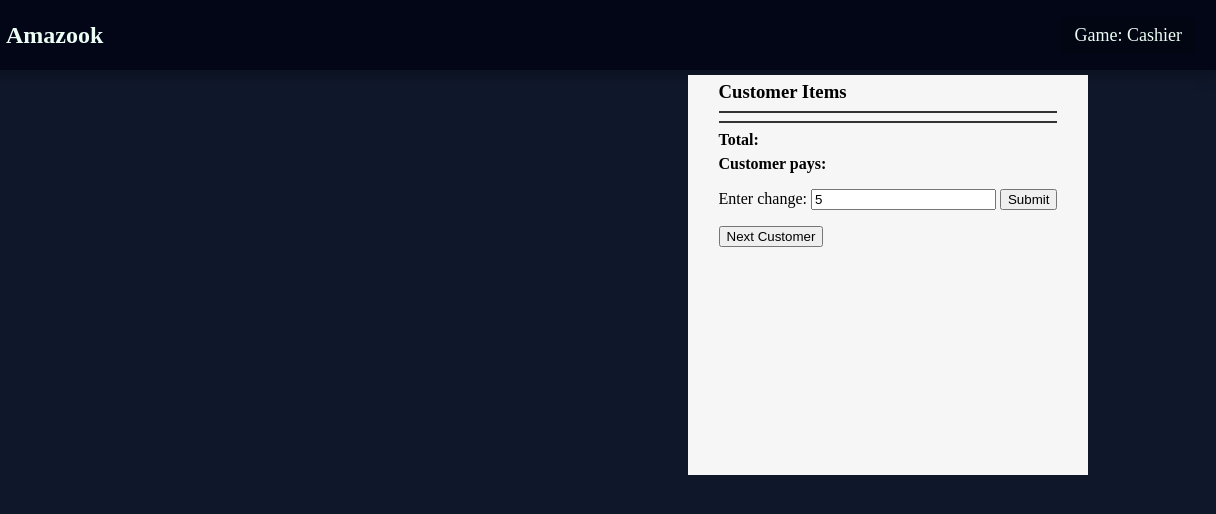
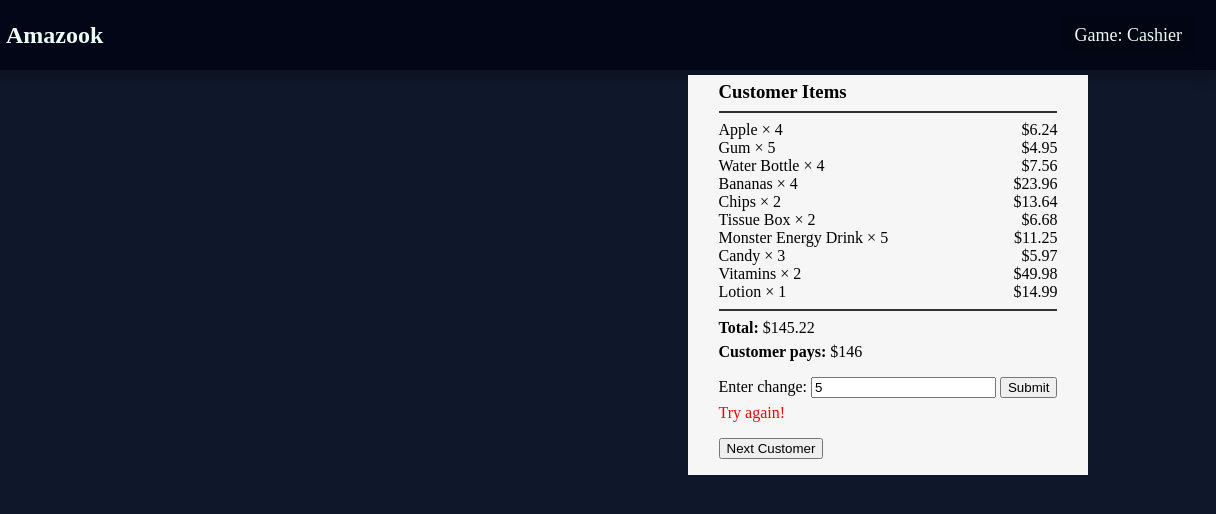
Before and after one commit to jmRepositories/FBLA_Project_State, a plain HTML site: page cashier.html in a window 1280 px wide. Both pictures are taken after typing "5" into the empty fields and a click on the button "Submit". Shown: the full height of the page, 64-1280 px from the left. Drawn offline with Linux system fonts and the light colour scheme.

Commit message:
Update cashier.html

```diff
--- a/cashier.html
+++ b/cashier.html
@@ -191,6 +191,190 @@
       }
     </script> -->
     <script>
+      const shoppingCart = [
+  {
+    product: "Apple",
+    price: 1.56,
+    imageUrl: "images/apple.png",
+  },
+  {
+    product: "Gum",
+    price: 0.99,
+    imageUrl: "images/gum.png",
+  },
+  {
+    product: "Water Bottle",
+    price: 1.89,
+    imageUrl: "images/waterBottle.png",
+  },
+  {
+    product: "Bananas",
+    price: 5.99,
+    imageUrl: "images/bananas.png",
+  },
+  {
+    product: "Chips",
+    price: 6.82,
+    imageUrl: "images/chips.png",
+  },
+  {
+    product: "Tissue Box",
+    price: 3.34,
+    imageUrl: "images/tissueBox.png",
+  },
+  {
+    product: "Monster Energy Drink",
+    price: 2.25,
+    imageUrl: "images/monsterEnergyDrink.png",
+  },
+  {
+    product: "Candy", //here
+    price: 1.99,
+    imageUrl: "images/candy.png",
+  },
+  {
+    product: "Vitamins",
+    price: 24.99,
+    imageUrl: "images/vitamins.png",
+  },
+  {
+    product: "Lotion",
+    price: 14.99,
+    imageUrl: "images/lotion.png",
+  },
+]; //array of available items that can be picked from
+
+
+
+function itemAmount() { //item amount that is randomly generated can only be from 0 to 5
+    return Math.floor(Math.random() * 6); //gets random number 0-5
+}
+
+
+
+
+function generateCustomerCart(cart) { //Assign random amount to items and remove 0 item amounts
+    return cart
+        .map(item => ({
+            ...item, //spread operator to copy the array values of each item on the list
+            amount: itemAmount() //run itemAmount function to add an amount to each item in the array
+        }))
+        .filter(item => item.amount > 0); //if the item is below 0 don't include it in the cart and filter it out
+}
+
+
+let customerCart = generateCustomerCart(shoppingCart); //result
+console.log(customerCart); //shows all items in the cart in the console
+
+//counts total price
+function countTotal(cart) {
+    return cart.reduce((total, item) => {
+        return total + item.price * item.amount;
+    }, 0);
+}
+
+//Customer rounds up & user gives change
+function roundUpTotal(total) {
+    return Math.ceil(total);
+}
+
+
+function calculateChange(roundedTotal, actualTotal) {
+    return (roundedTotal - actualTotal).toFixed(2);
+}
+
+// render the receipt in the notifyBox
+let receiptList = document.getElementById('receipt-list');
+let customerTotal = document.getElementById('customerTotal');
+let roundedCustomerTotal = document.getElementById('roundedCustomerTotal');
+
+function setReceipt() {
+  console.log("set", customerCart)
+  const itemListHTML = customerCart.map((item) => `
+  <li>
+    ${item.product} × ${item.amount}
+    <span>$${(item.price * item.amount).toFixed(2)}</span>
+  </li>
+`).join("");
+
+
+let total = countTotal(customerCart);
+let roundedTotal = roundUpTotal(total);
+
+
+    receiptList.innerHTML = itemListHTML;
+    customerTotal.innerHTML = `$${total.toFixed(2)} `;
+    roundedCustomerTotal.innerHTML = `$${roundedTotal}`;
+    change = calculateChange(roundedTotal, total); //By not defining change it becomes a global variable that can be used in the checkChange function
+      console.log(`Customer pays: $${roundedTotal}`);
+      console.log(`Change due: $${change}`);
+}
+
+
+
+
+// for testing
+function msgTest() {
+  console.log("nothing for now");
+}
+
+
+let completedCustomer = false;
+
+
+function NewCustomer() {
+  if (completedCustomer == true) {
+    customerCart = generateCustomerCart(shoppingCart);
+    setReceipt(customerCart)
+    feedback.textContent = '';
+    completedCustomer = false;
+  }
+   else {
+    console.log('Help this customer first!')
+    feedback.textContent = 'Help this customer first!';
+    feedback.style.color = 'black';
+  }
+}
+
+
+//check if the inputted change amount is right
+// CHECK CHANGE FUNCTION
+function checkChange(correctChange) {
+    const input = document.getElementById('changeInput');
+   feedback = document.getElementById('changeFeedback');
+    const userValue = parseFloat(input.value);
+
+    if (isNaN(userValue)) {
+        feedback.textContent = 'Enter a valid number.';
+        feedback.style.color = 'orange';
+        return;
+    }
+
+
+    if (Math.abs(userValue - correctChange) < 0.01) {
+        feedback.textContent = 'Good Job!';
+        feedback.style.color = 'green';
+      completedCustomer = true;
+    } else {
+        feedback.textContent = 'Try again!';
+        feedback.style.color = 'red';
+    }
+}
+
+//I PUT THIS INSIDE SETRECEIPT
+//   let itemListHTML = customerCart.map((item) => `
+//   <li>
+//       ${item.product} × ${item.amount}
+//       <span>$${(item.price * item.amount).toFixed(2)}</span>
+//   </li>
+//   `,).join("");
+
+
+// // Switch phase text N/A
+//document.getElementById('phase').textContent = 'Count Change';
+
+
+setReceipt()
         function goHome() {
         window.location.href = "index.html"; // Go home (reload current page)
       }
```
